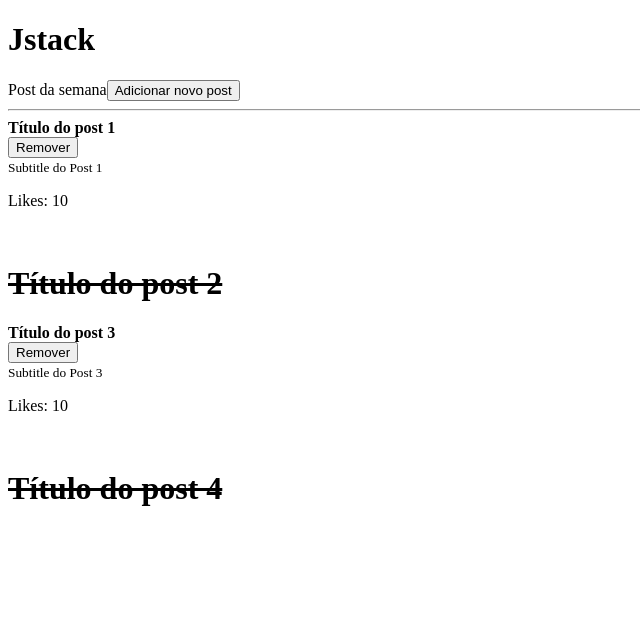
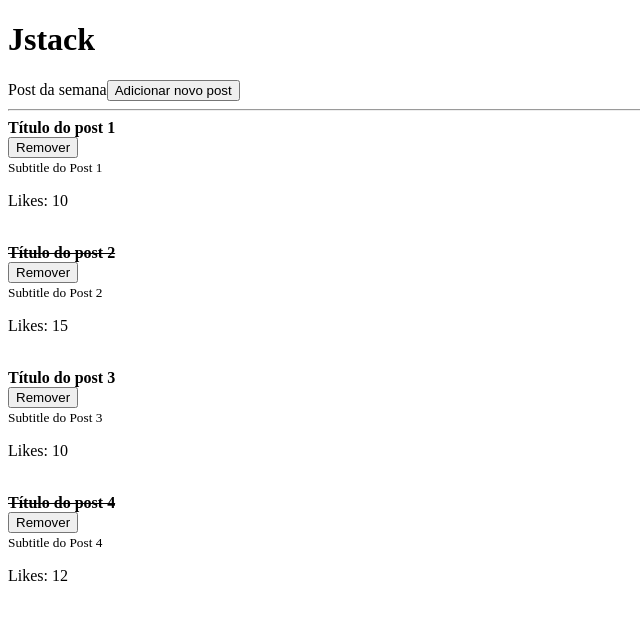
Before and after one commit to cauealb/full-stack, a React app in the folder React/: page / in a window 1280 px wide. Shown: the top 620 px of the page, without its empty margins (0-640 px from the left). Built offline with nearby package versions, Linux system fonts and the light colour scheme.

Commit message:
Voltando a condicional normal

```diff
--- a/React/src/Post.jsx
+++ b/React/src/Post.jsx
@@ -4,12 +4,9 @@ import PropsTypes from 'prop-types'
 export default function Post({obj, onRemove}) {
     return (
         <>
-            {obj.read ?
-                <s><h1>{obj.title}</h1></s>
-            : <>
             <article>
                 <strong>
-                        {obj.title}
+                    {obj.read ? <s>{obj.title}</s> : obj.title}
                 </strong>
                 <br />
                 <button onClick={() => onRemove(obj.id)}>Remover</button>
@@ -18,7 +15,6 @@ export default function Post({obj, onRemove}) {
             </article>
             <p>Likes: {obj.likes}</p>
             <br />
-            </>}
         </>
     )
 }
```
Lines whose indentation alone changed are shown as unchanged.
